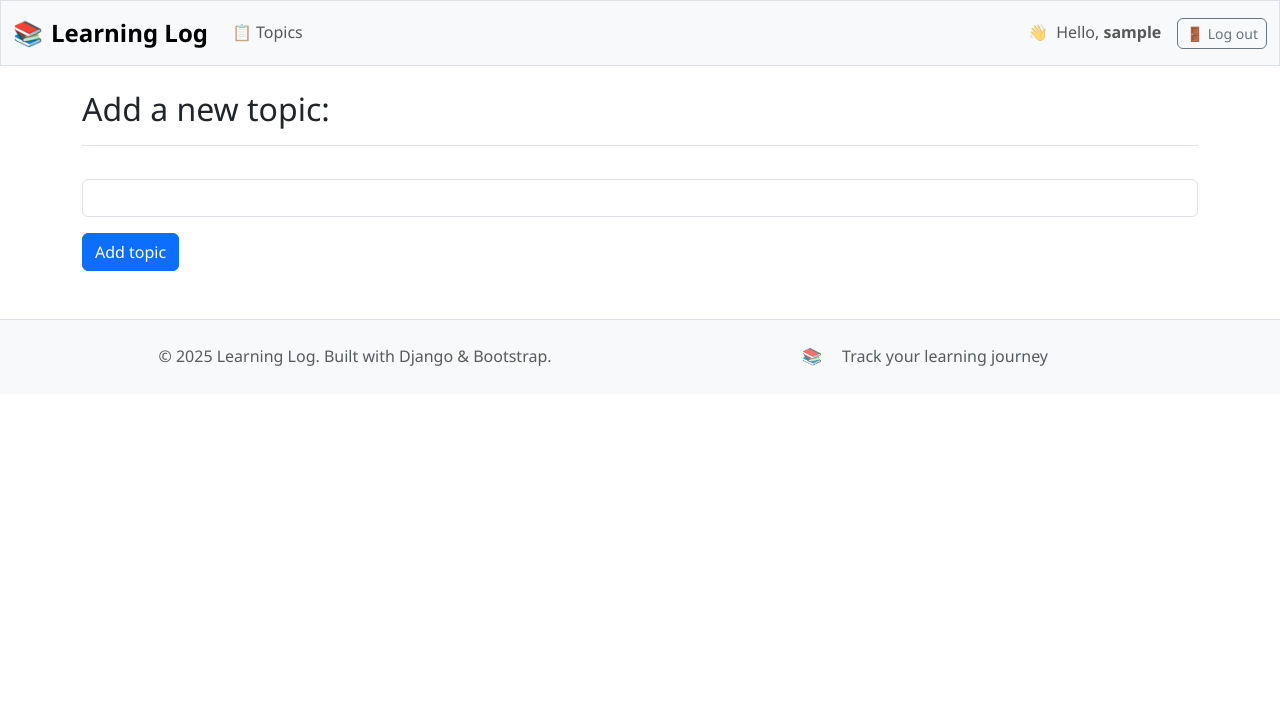
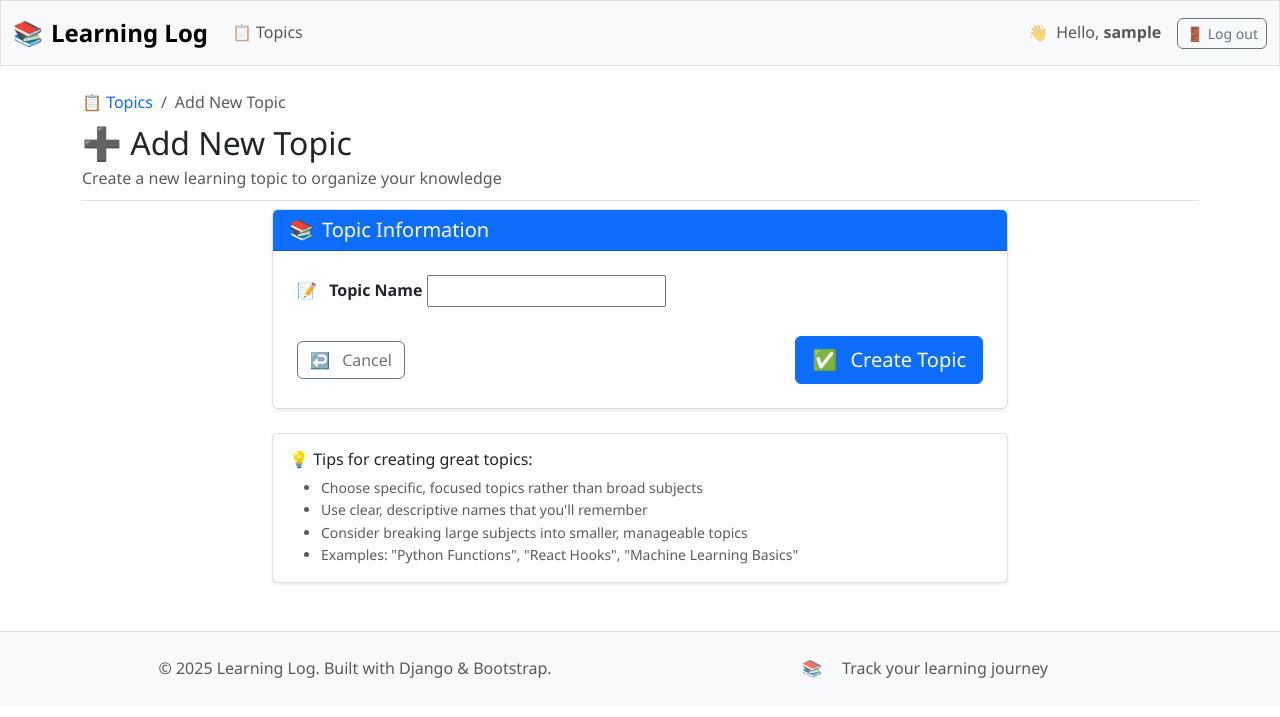
Before and after one commit to gideonadeti/learning-log, a Django app: page /new_topic/ in a window 1280 px wide. Shown: the top 717 px of the page. Run offline with Django 5.2, Linux system fonts and the light colour scheme; the visitor is signed in with stand-in values (Sample User, id 1); parts of the project's set-up code (start-up, migrations or seed data) failed here and were passed over; some libraries are stand-ins or nearby versions.

Commit message:
feat: enhance new topic template for improved user experience
- Revamp new_topic.html to feature a modern layout with Bootstrap 5, including breadcrumb navigation and a user-friendly card design.
- Add informative headers and tips for creating topics to guide users effectively.
- Implement form validation feedback and clear action buttons for better usability.

```diff
--- a/learning_logs/templates/learning_logs/new_topic.html
+++ b/learning_logs/templates/learning_logs/new_topic.html
@@ -1,10 +1,82 @@
-{% extends 'learning_logs/base.html' %} {% load django_bootstrap5 %}
+{% extends 'learning_logs/base.html' %}
+{% load django_bootstrap5 %}
+
+{% block title %}Add New Topic - Learning Log{% endblock %}
+
 {% block page_header %}
-<h2>Add a new topic:</h2>
-{% endblock page_header %} {% block content %}
+<nav aria-label="breadcrumb">
+  <ol class="breadcrumb mb-2">
+    <li class="breadcrumb-item">
+      <a href="{% url 'learning_logs:topics' %}" class="text-decoration-none">📋 Topics</a>
+    </li>
+    <li class="breadcrumb-item active" aria-current="page">Add New Topic</li>
+  </ol>
+</nav>
+<div class="d-flex align-items-center">
+  <div>
+    <h1 class="h2 mb-1">➕ Add New Topic</h1>
+    <p class="text-muted mb-0">Create a new learning topic to organize your knowledge</p>
+  </div>
+</div>
+{% endblock page_header %}
 
-<form action="{% url 'learning_logs:new_topic' %}" method="post">
-  {% csrf_token %} {% bootstrap_form form %} {% bootstrap_button button_type="submit" content="Add topic" %}
-</form>
+{% block content %}
+<div class="row justify-content-center">
+  <div class="col-lg-8">
+    <div class="card shadow-sm">
+      <div class="card-header bg-primary text-white">
+        <h5 class="card-title mb-0 d-flex align-items-center">
+          <span class="me-2">📚</span>
+          Topic Information
+        </h5>
+      </div>
+      <div class="card-body p-4">
+        <form action="{% url 'learning_logs:new_topic' %}" method="post" novalidate>
+          {% csrf_token %}
 
+          <div class="mb-4">
+            <label for="{{ form.text.id_for_label }}" class="form-label fw-semibold">
+              <span class="me-2">📝</span>
+              Topic Name
+            </label>
+            {{ form.text }}
+            {% if form.text.help_text %}
+              <div class="form-text">{{ form.text.help_text }}</div>
+            {% endif %}
+            {% if form.text.errors %}
+              <div class="invalid-feedback d-block">
+                {% for error in form.text.errors %}
+                  <div>{{ error }}</div>
+                {% endfor %}
+              </div>
+            {% endif %}
+          </div>
+
+          <div class="d-flex justify-content-between align-items-center">
+            <a href="{% url 'learning_logs:topics' %}" class="btn btn-outline-secondary">
+              <span class="me-2">↩️</span>
+              Cancel
+            </a>
+            <button type="submit" class="btn btn-primary btn-lg">
+              <span class="me-2">✅</span>
+              Create Topic
+            </button>
+          </div>
+        </form>
+      </div>
+    </div>
+
+    <div class="card mt-4">
+      <div class="card-body">
+        <h6 class="card-title">💡 Tips for creating great topics:</h6>
+        <ul class="mb-0 small text-muted">
+          <li>Choose specific, focused topics rather than broad subjects</li>
+          <li>Use clear, descriptive names that you'll remember</li>
+          <li>Consider breaking large subjects into smaller, manageable topics</li>
+          <li>Examples: "Python Functions", "React Hooks", "Machine Learning Basics"</li>
+        </ul>
+      </div>
+    </div>
+  </div>
+</div>
 {% endblock content %}
```
